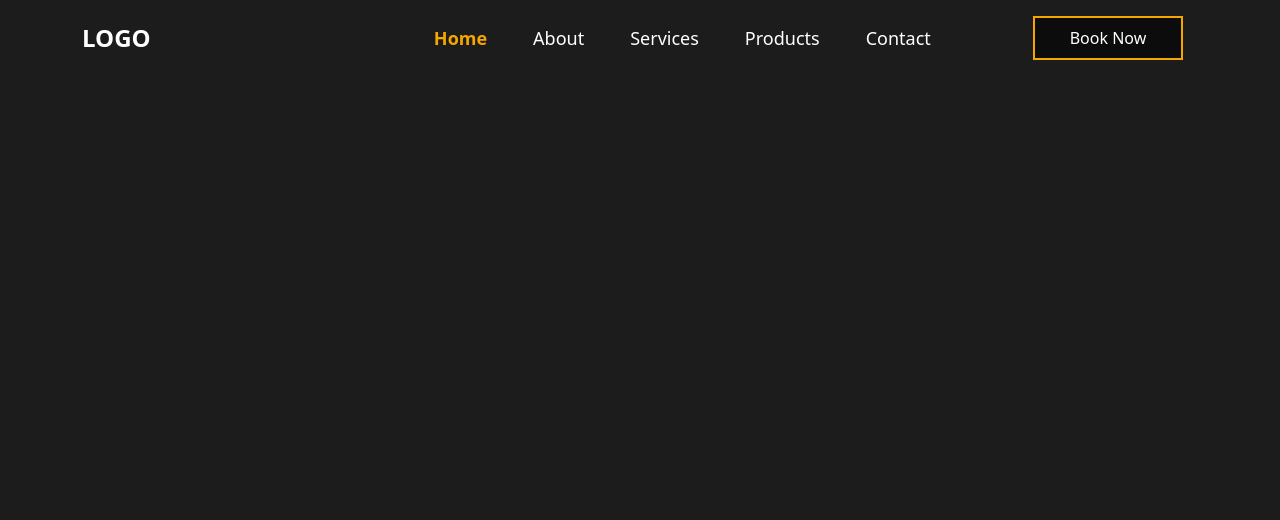
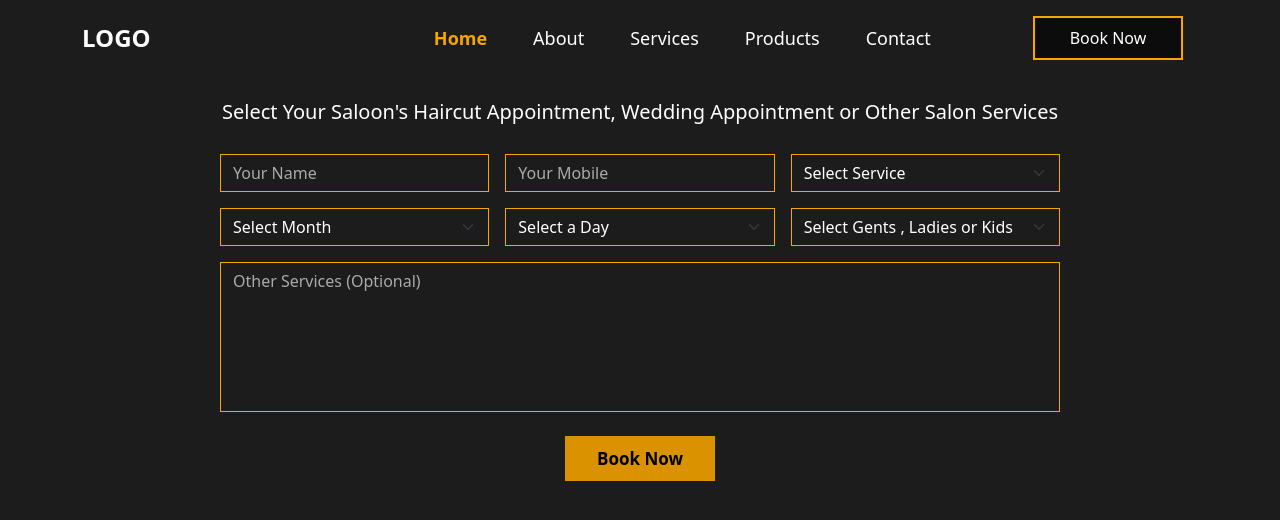
Before and after one commit to Dulsara2003/Saloon-project, a PHP site: page /bookNow.php in a window 1280 px wide. Shown: the top 520 px of the page. Run offline with PHP 8.4, Linux system fonts and the light colour scheme.

Commit message:
developed appoinments form at bookNow.php

```diff
--- a/saloon-site/bookNow.php
+++ b/saloon-site/bookNow.php
@@ -7,11 +7,113 @@
     <title>Book Now</title>
     <link href="https://cdn.jsdelivr.net/npm/bootstrap@5.3.0/dist/css/bootstrap.min.css" rel="stylesheet">
     <link rel="stylesheet" href="all.css">
+
+    <style>
+        .booking-section {
+            max-width: 900px;
+            margin: 70px auto;
+            padding: 30px;
+        }
+
+        .booking-section h5 {
+            text-align: center;
+            margin-bottom: 30px;
+            font-weight: 500;
+        }
+
+        .form-control,
+        .form-select {
+            background-color: transparent;
+            border: 1px solid #f7a600;
+            color: white;
+            border-radius: 0;
+        }
+
+        .form-control:focus,
+        .form-select:focus {
+            box-shadow: none;
+            border-color: #ffbb33;
+            background-color: transparent;
+            color: white;
+        }
+
+        .form-control::placeholder {
+            color: #aaa;
+        }
+
+        textarea {
+            resize: none;
+        }
+
+
+
+        textarea {
+            height: 150px;
+        }
+    </style>
 </head>
 
 <body style="background-color: #1c1c1c; overflow-x:hidden; ">
     <?php include "navbar2.php"; ?>
 
+
+    <section class="booking-section">
+        <h5 class="text-white">
+            Select Your Saloon's Haircut Appointment, Wedding Appointment or Other Salon Services
+        </h5>
+
+        <div class="form text-center">
+            <div class="row g-3 mb-4">
+                <div class="col-md-4">
+                    <input type="text" class="form-control" placeholder="Your Name">
+                </div>
+                <div class="col-md-4">
+                    <input type="text" class="form-control" placeholder="Your Mobile">
+                </div>
+                <div class="col-md-4">
+                    <select class="form-select">
+                        <option selected disabled>Select Service</option>
+                        <option>Haircut</option>
+                        <option>Wedding</option>
+                        <option>Other</option>
+                    </select>
+                </div>
+
+                <div class="col-md-4">
+                      <select class="form-select">
+                        <option selected disabled>Select Month</option>
+                        <option>January</option>
+                        <option>February</option>
+                        <option>March</option>
+                    </select>
+                </div>
+
+                <div class="col-md-4">
+                     <select class="form-select">
+                        <option selected disabled>Select a Day</option>
+                        <option>01</option>
+                        <option>02</option>
+                        <option>03</option>
+                    </select>
+                </div>
+
+                <div class="col-md-4">
+                    <select class="form-select">
+                        <option selected disabled>Select Gents , Ladies or Kids</option>
+                        <option>Gents</option>
+                        <option>Ladies</option>
+                        <option>Kids</option>
+                    </select>
+                </div>
+
+                <div class="col-12">
+                    <textarea class="form-control" placeholder="Other Services (Optional)"></textarea>
+                </div>
+            </div>
+
+            <button type="submit" class="button  ">Book Now</button>
+        </div>
+    </section>
 </body>
 
 </html>
--- a/saloon-site/navbar2.php
+++ b/saloon-site/navbar2.php
@@ -5,8 +5,8 @@
     <meta charset="UTF-8">
     <meta name="viewport" content="width=device-width, initial-scale=1.0">
     <title>Navbar Design</title>
-    <link href="https://cdn.jsdelivr.net/npm/bootstrap@5.3.0/dist/css/bootstrap.min.css" rel="stylesheet">
-    <script src="https://cdn.jsdelivr.net/npm/bootstrap@5.3.1/dist/js/bootstrap.bundle.min.js"></script>
+
+
 
     <style>
           .navbar {
```
Also changed, not shown: saloon-site/test.php (deleted, +0 -116 lines).
